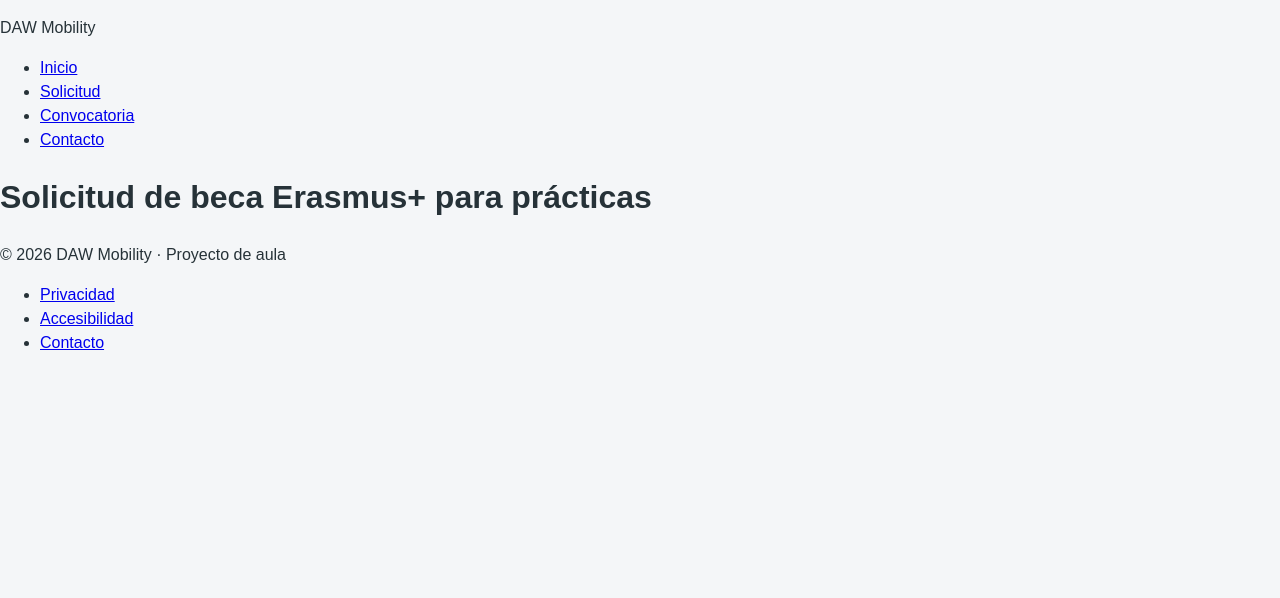
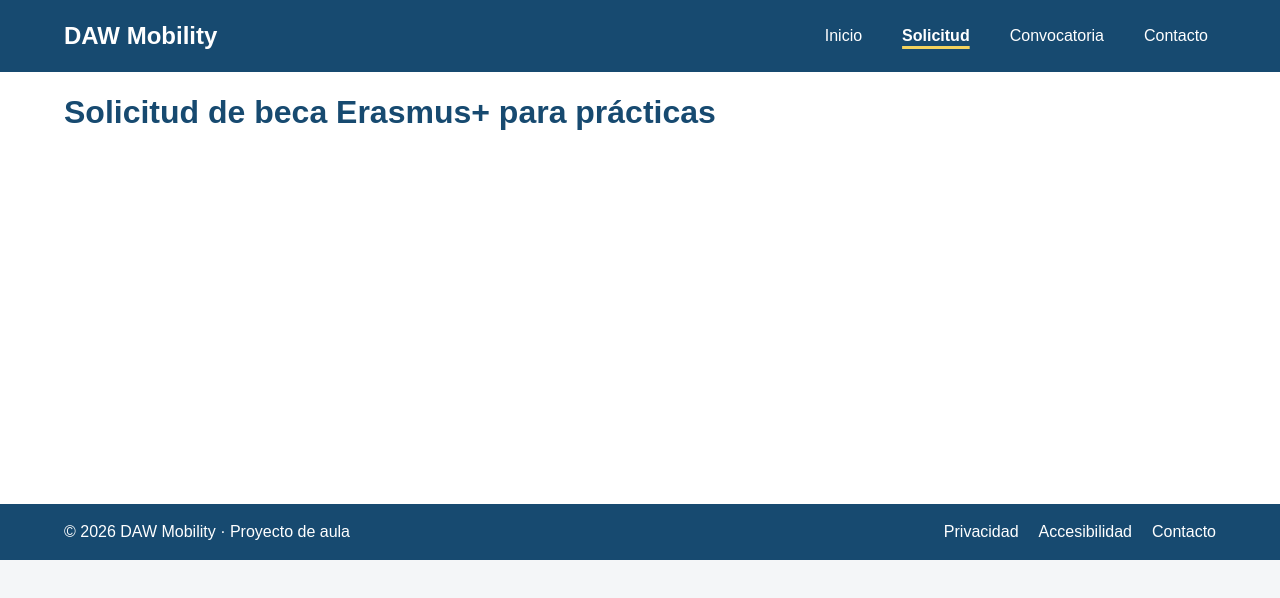
Before and after one commit to JRaul-Code/diw-flexbox1-SanchezSerena-JoseRaul, a plain HTML site: page index.html in a window 1280 px wide. Drawn offline with Linux system fonts and the light colour scheme.

Commit message:
archivo estilos terminado y README explicativo del documento

```diff
--- a/styles/estilos.css
+++ b/styles/estilos.css
@@ -1,13 +1,134 @@
-*{
-    box-sizing: border-box;
-}
 
-body{
+body {
+    min-width: 20rem;
     margin: 0;
-    min-width: 20rem;
-    font-family: Arial, Arial, Helvetica, sans-serif;
+    font-family: Arial, Helvetica, sans-serif;
     color: #263238;
     background-color: #f4f6f8;
     line-height: 1.5;
+}
 
+
+.cabecera {
+    display: flex;
+    flex-wrap: wrap;
+    justify-content: space-between;
+    align-items: center;
+    gap: 1rem;
+    padding: 1rem 5%;
+    color: #ffffff;
+    background-color: #174a70;
 }
+
+.cabecera__marca {
+    margin: 0;
+    font-size: 1.5rem;
+    font-weight: bold;
+}
+
+
+.menu {
+    flex: 1 1 35rem;
+}
+
+.menu__lista {
+    display: flex;
+    flex-wrap: wrap;
+    justify-content: flex-end;
+    gap: 0.5rem 1.5rem;
+    margin: 0;
+    padding: 0;
+    list-style: none;
+}
+
+.menu__enlace {
+    display: inline-block;
+    padding: 0.5rem;
+    color: #ffffff;
+    text-decoration: none;
+}
+
+.menu__enlace:hover {
+    text-decoration: underline;
+}
+
+.menu__enlace[aria-current="page"] {
+    font-weight: bold;
+    text-decoration: underline;
+    text-decoration-color: #f4d35e;
+    text-decoration-thickness: 0.2rem;
+    text-underline-offset: 0.3rem;
+}
+
+
+.principal {
+    display: flex;
+    flex-wrap: wrap;
+    align-items: flex-start;
+    min-height: 25rem;
+    padding: 1rem 5%;
+    background-color: #ffffff;
+}
+
+.principal h1 {
+    max-width: 45rem;
+    margin: 0;
+    color: #174a70;
+    font-size: 2rem;
+}
+
+
+.pie {
+    display: flex;
+    flex-wrap: wrap;
+    justify-content: space-between;
+    align-items: center;
+    gap: 1rem;
+    padding: 1rem 5%;
+    color: #ffffff;
+    background-color: #174a70;
+}
+
+.pie__texto {
+    margin: 0;
+}
+
+.pie__lista {
+    display: flex;
+    flex-wrap: wrap;
+    gap: 0.5rem 1.25rem;
+    margin: 0;
+    padding: 0;
+    list-style: none;
+}
+
+.pie__enlace {
+    color: #ffffff;
+    text-decoration: none;
+}
+
+.pie__enlace:hover {
+    text-decoration: underline;
+}
+
+
+@media (max-width: 45rem) {
+    .cabecera {
+        justify-content: center;
+        text-align: center;
+    }
+
+    .menu__lista {
+        justify-content: center;
+    }
+
+    .principal {
+        justify-content: center;
+        text-align: center;
+    }
+
+    .pie {
+        justify-content: center;
+        text-align: center;
+    }
+}
```
Also changed, not shown: 1 other file.
